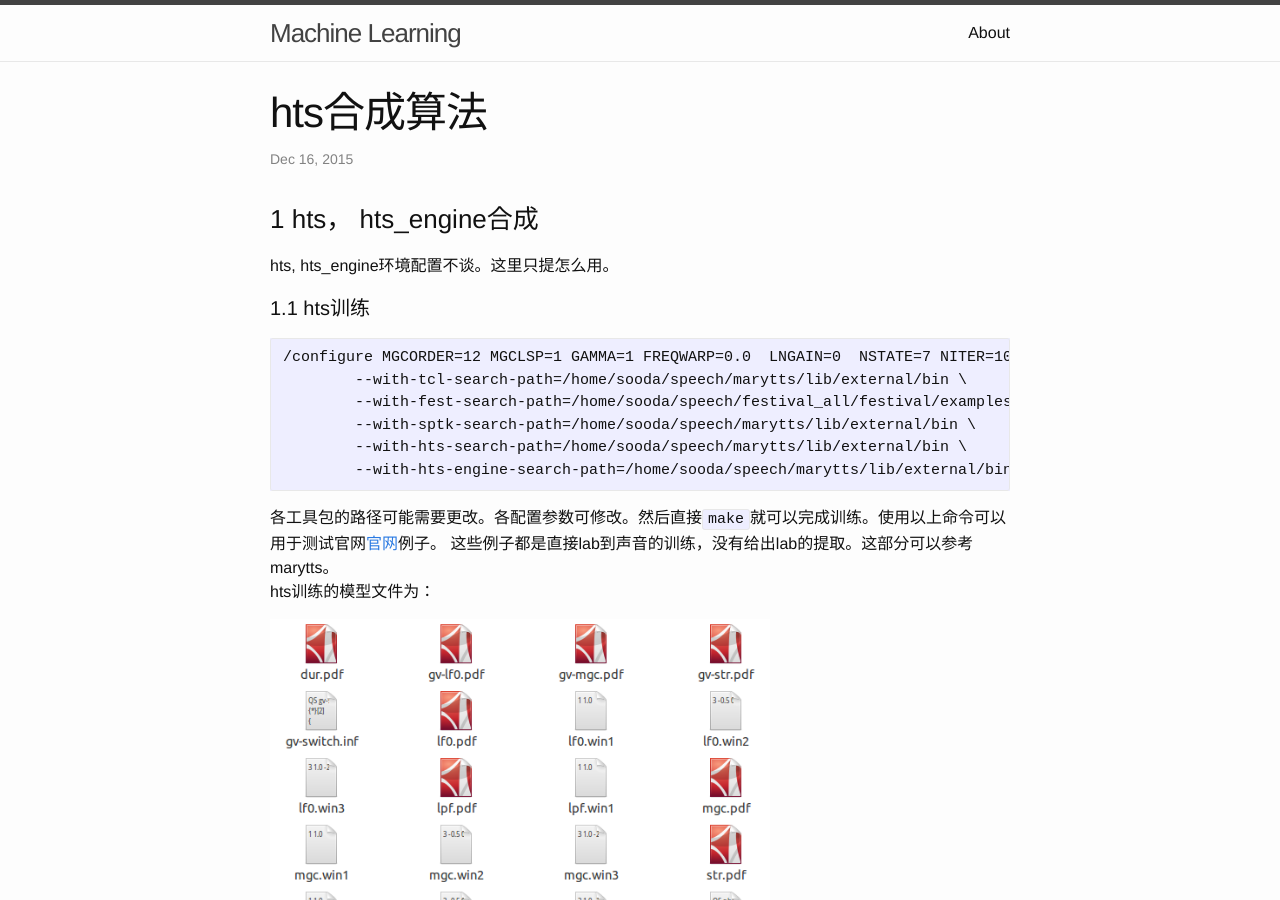
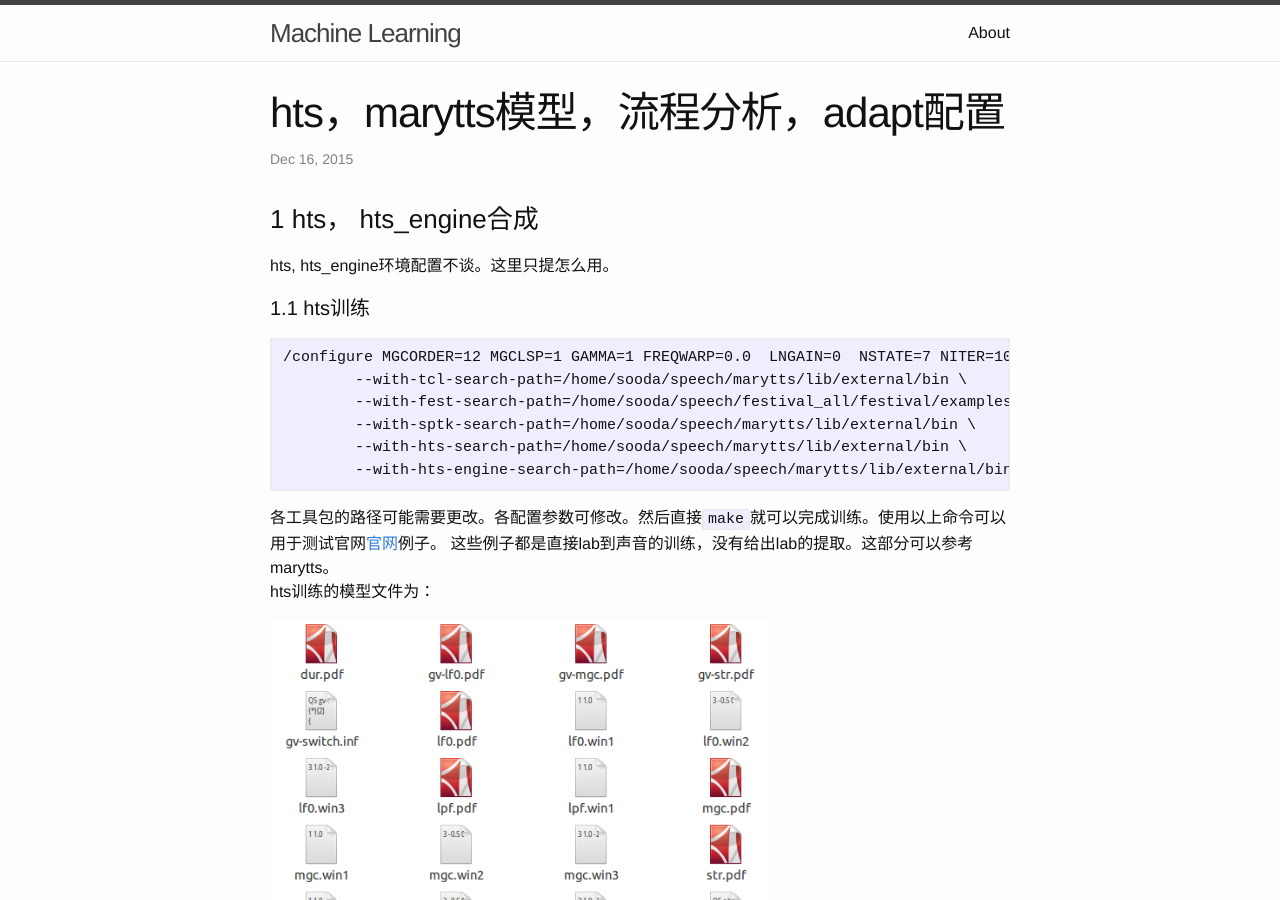
Before and after one commit to vsooda/vsooda.github.io, a Jekyll site: the page built from _posts/2015-12-16-hts-systhesis.markdown, in a window 1280 px wide and 900 px high. Built offline with Jekyll 4.4.1, drawn with Linux system fonts in a browser that asks for light colours; Markdown is read by kramdown in place of the engine named in the settings.

```diff
--- a/_posts/2015-12-16-hts-systhesis.markdown
+++ b/_posts/2015-12-16-hts-systhesis.markdown
@@ -1,6 +1,6 @@
 ---
 layout: post
-title:  "hts合成算法"
+title:  "hts，marytts模型，流程分析，adapt配置"
 date:   2015-12-16
 categories: hts
 ---
--- a/_posts/2016-01-26-hts_engine_synthesis_with_label.markdown
+++ b/_posts/2016-01-26-hts_engine_synthesis_with_label.markdown
@@ -1,6 +1,6 @@
 ---
 layout: post
-title:  "hts engine synthesis "
+title:  "hts engine 合成流程分析 "
 date:   2016-01-26
 categories: hts
 ---
--- a/_posts/2016-01-28-hts-train.markdown
+++ b/_posts/2016-01-28-hts-train.markdown
@@ -1,6 +1,6 @@
 ---
 layout: post
-title: "hts train"
+title: "hts 训练脚本解析"
 date: 2016-01-28
 categories:
 ---
--- a/_posts/2016-01-29-htk-label.markdown
+++ b/_posts/2016-01-29-htk-label.markdown
@@ -1,6 +1,6 @@
 ---
 layout: post
-title: "htk label"
+title: "htk 对齐脚本解析"
 date: 2016-01-29
 categories: hts
 ---
```
Also changed, not shown: _posts/2015-11-17-marytts_train.md (+4 -0 lines).
